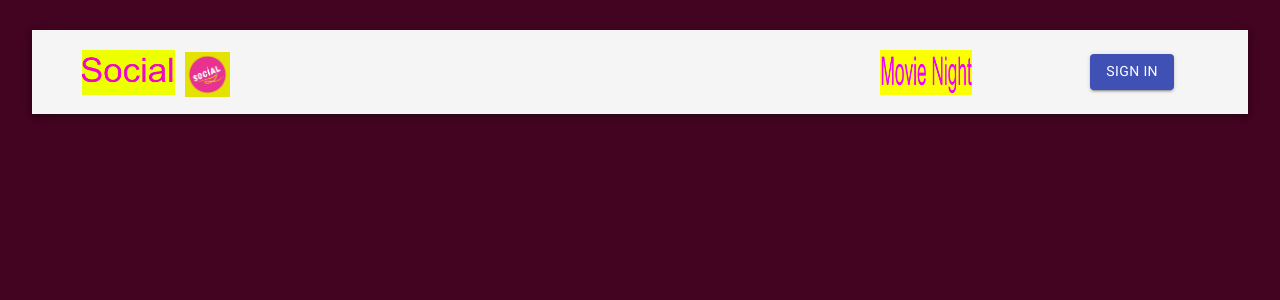
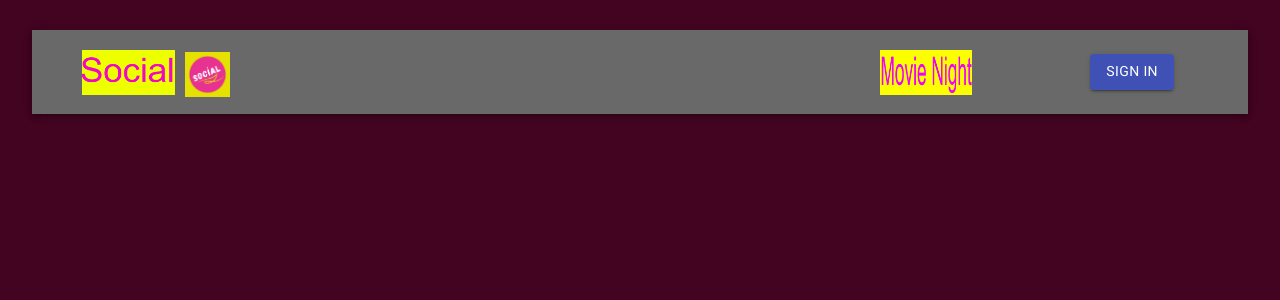
Before and after one commit to kalesaladboi/final-proj, a React (Create React App) app in the folder client/: page /movie in a window 1280 px wide. Shown: the top 300 px of the page. Built offline with nearby package versions, Linux system fonts and the light colour scheme.

Commit message:
fixed background colors

```diff
--- a/client/src/components/Form/styles.js
+++ b/client/src/components/Form/styles.js
@@ -9,7 +9,7 @@ export default makeStyles((theme) => ({
   },
   paper: {
     padding: theme.spacing(2),
-    backgroundcolor:'#420420',
+    background:'#696969',
   },
   form: {
     display: 'flex',
--- a/client/src/components/Home/styles.js
+++ b/client/src/components/Home/styles.js
@@ -5,11 +5,13 @@ export default makeStyles((theme) => ({
     borderRadius: 4,
     marginBottom: '1rem',
     display: 'flex',
+    background: '#696969',
   },
   pagination: {
     borderRadius: 4,
     marginTop: '1rem',
     padding: '16px',
+    background: '#696969',
   },
   gridContainer: {
     [theme.breakpoints.down('xs')]: {
--- a/client/src/components/Navbar/styles.js
+++ b/client/src/components/Navbar/styles.js
@@ -4,7 +4,7 @@ import { deepPurple } from '@material-ui/core/colors';
 export default makeStyles((theme) => ({
   appBar: {
     width: '100%',
-    backgroundcolor: '#420420 !important',
+    background: '#696969 !important',
     margin: '30px 0',
     border: '0px',
     display: 'flex',
--- a/client/src/components/Posts/Post/styles.js
+++ b/client/src/components/Posts/Post/styles.js
@@ -12,6 +12,7 @@ export default makeStyles({
     height: '100%',
   },
   card: {
+    background: '#696969',
     display: 'flex',
     flexDirection: 'row',
     justifyContent: 'space-between',
```
